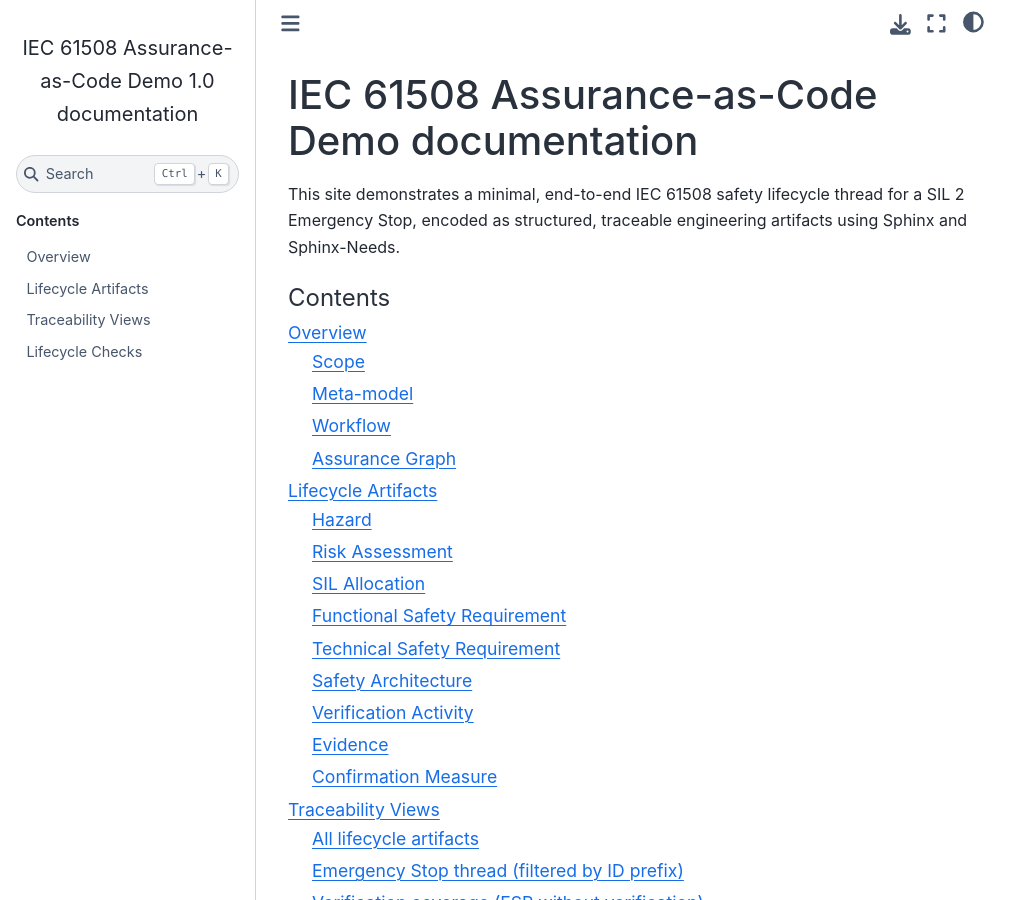
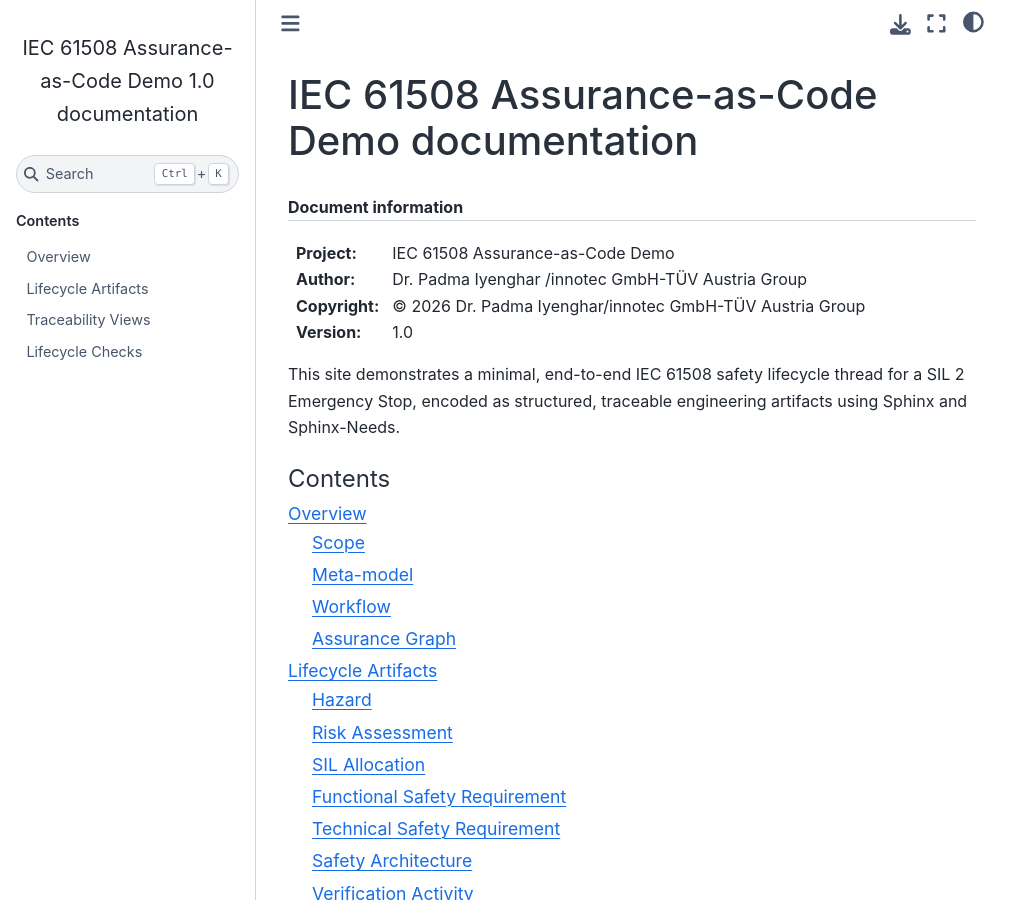
Before and after one commit to piyenghar/iec61508-assurance-demo, a Sphinx documentation site: the page built from docs/source/index.rst, in a window 1280 px wide and 900 px high. Shown: the whole window, without its empty margins (0-1031 px from the left). Built offline with Sphinx 7.4.7 and the Sphinx Book theme 1.1.4, drawn with Linux system fonts in a browser that asks for light colours.

Commit message:
Refine overview and add demo PDF

```diff
--- a/docs/source/index.rst
+++ b/docs/source/index.rst
@@ -6,6 +6,12 @@
 .. `reStructuredText <https://www.sphinx-doc.org/en/master/usage/restructuredtext/index.html>`_
 .. documentation for details.
 
+.. rubric:: Document information
+
+:Project: IEC 61508 Assurance-as-Code Demo
+:Author: Dr. Padma Iyenghar /innotec GmbH-TÜV Austria Group
+:Copyright: © 2026 Dr. Padma Iyenghar/innotec GmbH-TÜV Austria Group
+:Version: 1.0
 
 This site demonstrates a minimal, end-to-end IEC 61508 safety lifecycle thread for a SIL 2 Emergency Stop,
 encoded as structured, traceable engineering artifacts using Sphinx and Sphinx-Needs.
```
